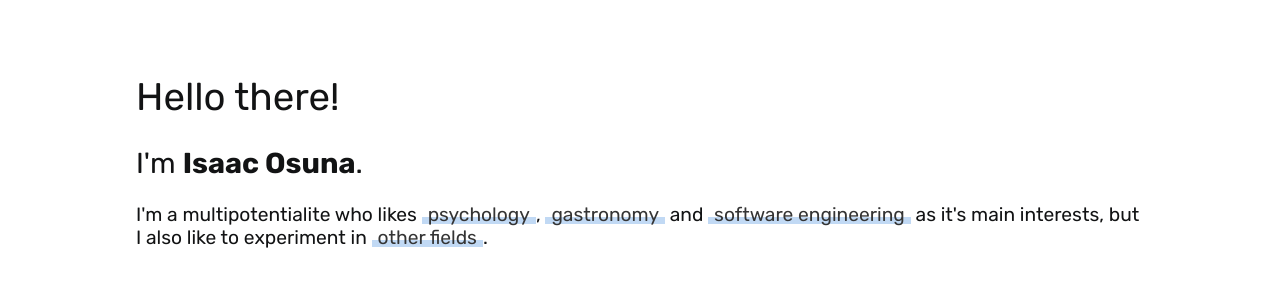
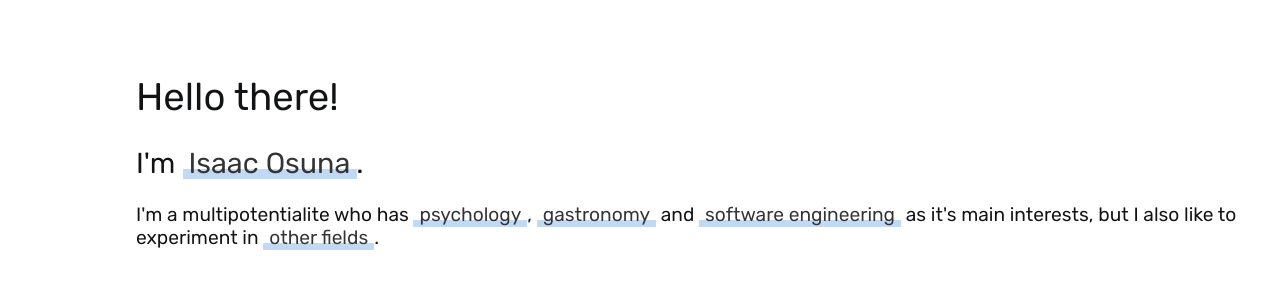
Before and after one commit to Hadza/isaacosuna, a Vue app: page /#/ in a window 1280 px wide. Shown: the top 300 px of the page. Built offline with nearby package versions, Linux system fonts and the light colour scheme.

Commit message:
Added transitions when loading and going to another page Added pages Added font

```diff
--- a/src/App.vue
+++ b/src/App.vue
@@ -1,6 +1,6 @@
 <template>
-  <div id="app">
-    <transition name="slide-right">
+  <div id="app" >
+    <transition :name="transitionName">
       <router-view/>
     </transition>
   </div>
@@ -8,11 +8,16 @@
 
 <script>
 export default {
+  data() {
+    return {
+      transitionName: 'slide-in',
+    };
+  },
   watch: {
     $route: {
       immediate: true,
       handler(to) {
-        document.title = to.meta.title || 'Some Default Title';
+        document.title = to.meta.title || 'Isaac Osuna';
       },
     },
   },
@@ -20,8 +25,11 @@ export default {
 </script>
 
 <style lang="scss">
-  @import url('https://fonts.googleapis.com/css?family=Rubik:400,700&display=swap');
 
+  @font-face {
+    font-family: "Rubik";
+    src: url('assets/fonts/Rubik/Rubik-Regular.ttf');
+  }
 #app {
   font-family: 'Rubik';
   -webkit-font-smoothing: antialiased;
@@ -29,13 +37,24 @@ export default {
   font-size: calc(15px + 0.33vw);
   padding: 5vh 10vw;
   color: #121314;
+  animation: fadein 1s;
 }
+  @keyframes fadein {
+    from { opacity: 0}
+    to   { opacity: 1}
+  }
 
   h1 {
     font-weight: 300;
   }
   h2 {
     font-weight: 300;
+  }
+
+  div {
+    div {
+      position: absolute;
+    }
   }
 
   a {
@@ -54,7 +73,7 @@ export default {
     &:before {
       transition: 100ms ease-out 50ms;
       transform-origin: bottom;
-      bottom: 3px;
+      bottom: 0;
       left: 0;
       width: 100%;
       height: 30%;
@@ -69,7 +88,7 @@ export default {
     &:hover {
       &:before {
         transition: 100ms ease-out;
-        transform: scaleY(2.5);
+        transform: scaleY(3);
         background: mix(#f1f1f1, #0077ff, 60%);
       }
       &:after {
@@ -87,4 +106,20 @@ export default {
       }
     }
   }
+
+  .slide-in-leave-active,
+  .slide-in-enter-active {
+    transition-property: opacity;
+    transition-duration: .10s;
+    transition: 1s;
+  }
+  .slide-in-enter {
+    transform: translate(0, -100%);
+    opacity: 0;
+  }
+  .slide-in-leave-to {
+    transform: translate(0, 100%);
+    opacity: 0;
+  }
+
 </style>
--- a/src/router/index.js
+++ b/src/router/index.js
@@ -14,12 +14,39 @@ const routes = [
     component: Home,
   },
   {
-    path: '/about',
-    name: 'About',
+    path: '/psychology',
+    name: 'Psychology',
+    meta: {
+      title: 'Isaac Osuna - Psychology',
+    },
+    component: () => import(/* webpackChunkName: "about" */ '../views/Psychology.vue'),
+  },
+  {
+    path: '/gastronomy',
+    name: 'Gastronomy',
+    meta: {
+      title: 'Isaac Osuna - Gastronomy',
+    },
+    component: () => import(/* webpackChunkName: "about" */ '../views/Gastronomy.vue'),
+  },
+  {
+    path: '/software',
+    name: 'Software',
+    meta: {
+      title: 'Isaac Osuna - Software Engineering',
+    },
+    component: () => import(/* webpackChunkName: "about" */ '../views/Software.vue'),
+  },
+  {
+    path: '/others',
+    name: 'Others',
+    meta: {
+      title: 'Isaac Osuna - Others',
+    },
     // route level code-splitting
     // this generates a separate chunk (about.[hash].js) for this route
     // which is lazy-loaded when the route is visited.
-    component: () => import(/* webpackChunkName: "about" */ '../views/About.vue'),
+    component: () => import(/* webpackChunkName: "about" */ '../views/Others.vue'),
   },
 ];
 
--- /dev/null
+++ b/src/views/Gastronomy.vue
@@ -0,0 +1,13 @@
+<template>
+<div></div>
+</template>
+
+<script>
+export default {
+  name: 'Gastronomy',
+};
+</script>
+
+<style scoped>
+
+</style>
--- a/src/views/Home.vue
+++ b/src/views/Home.vue
@@ -1,11 +1,11 @@
 <template>
   <div class="home">
     <h1>Hello there!</h1>
-    <h2>I'm <b>Isaac Osuna</b>.</h2>
-    <p>I'm a multipotentialite who likes <router-link to="/psychology">psychology</router-link>,
+    <h2>I'm <a>Isaac Osuna</a>.</h2>
+    <p>I'm a multipotentialite who has <router-link to="/psychology">psychology</router-link>,
       <router-link to="/gastronomy">gastronomy</router-link> and
       <router-link to="/software">software engineering</router-link> as it's main interests,
-      but I also like to experiment in <router-link to="/">other fields</router-link>.</p>
+      but I also like to experiment in <router-link to="/other">other fields</router-link>.</p>
   </div>
 </template>
 
--- /dev/null
+++ b/src/views/Others.vue
@@ -0,0 +1,13 @@
+<template>
+    <div></div>
+</template>
+
+<script>
+export default {
+  name: 'Others',
+};
+</script>
+
+<style scoped>
+
+</style>
--- /dev/null
+++ b/src/views/Psychology.vue
@@ -0,0 +1,19 @@
+<template>
+    <div class="psychology">
+      <router-link to="/">Go Back </router-link>
+      <h1>Psychology</h1>
+      <p>Hola</p>
+    </div>
+</template>
+
+<script>
+export default {
+  name: 'Psychology',
+};
+</script>
+
+<style scoped>
+  .psychology{
+    position:absolute
+  }
+</style>
--- /dev/null
+++ b/src/views/Software.vue
@@ -0,0 +1,13 @@
+<template>
+<div></div>
+</template>
+
+<script>
+export default {
+  name: 'Software',
+};
+</script>
+
+<style scoped>
+
+</style>
```
Also changed, not shown: src/assets/fonts/Rubik/Rubik-Regular.ttf (added).
